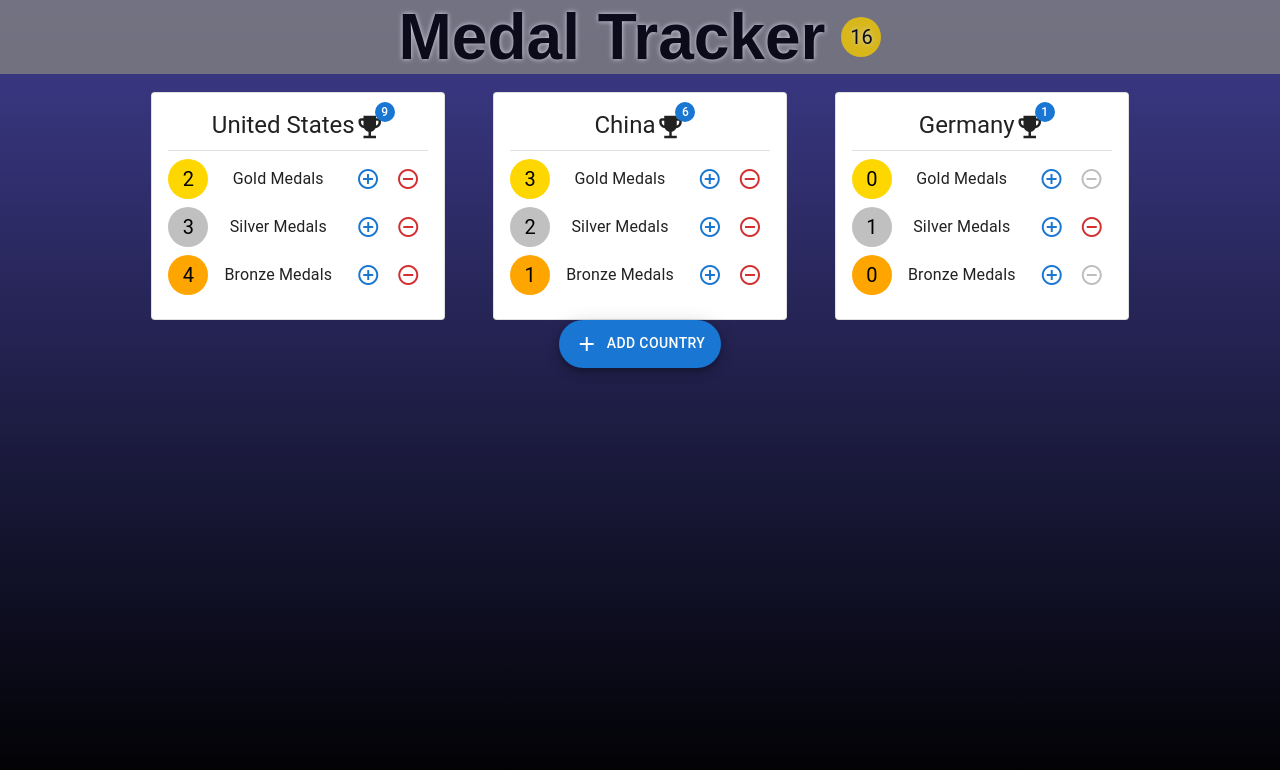
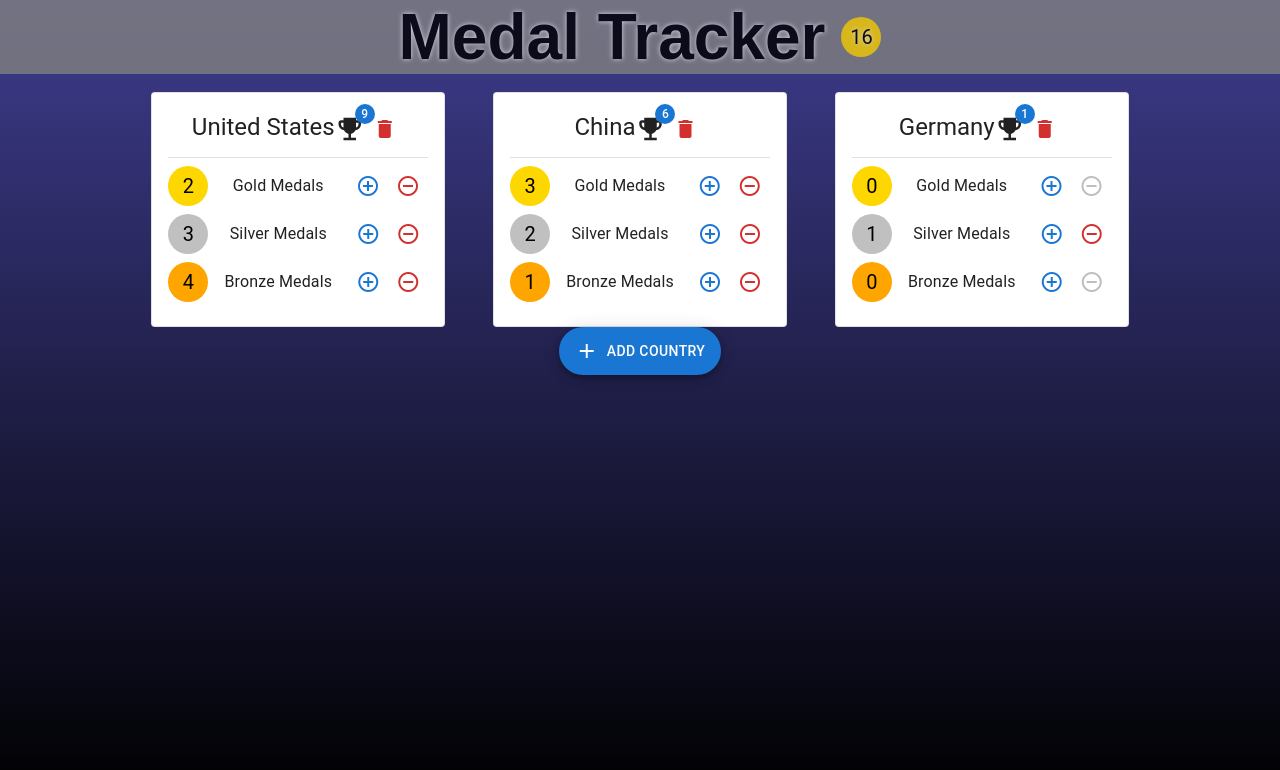
Before and after one commit to MoldyHacker/react-basic-concepts, a React (Create React App) app: page / in a window 1280 px wide. Shown: the top 770 px of the page. Built offline with nearby package versions, Linux system fonts and the light colour scheme.

Commit message:
Add and remove country functionality

```diff
--- a/src/App.js
+++ b/src/App.js
@@ -28,10 +28,9 @@ class App extends Component {
   handleAddCountry = (countryName) => {
     const country = { id: this.state.countries.length + 1, name: countryName, gold: 0, silver: 0, bronze: 0 }
     this.setState({ countries: [...this.state.countries, country]})
-    // const country = this.state.countries.find(country => country.id === countryId)
-    // country[medal]++
-
-    // this.setState({ countries: this.state.countries.map(c => c.id === country.id ? country : c)})
+  }
+  handleRemoveCountry = (countryId) => {
+    this.setState({ countries: this.state.countries.filter(country => country.id !== countryId)})
   }
   get totalMedals() {
     let total = 0
@@ -63,6 +62,7 @@ class App extends Component {
               country={country}
               onAddMedal={this.handleAddMedal}
               onRemoveMedal={this.handleRemoveMedal}
+              onRemoveCountry={this.handleRemoveCountry}
             />)
           }
         </Grid>
--- a/src/components/Country.jsx
+++ b/src/components/Country.jsx
@@ -4,7 +4,7 @@ import React, { Component } from "react";
 
 class Country extends Component {
     render() {
-        const { onAddMedal, onRemoveMedal, country } = this.props;
+        const { onAddMedal, onRemoveMedal, country, onRemoveCountry } = this.props;
         const totalMedals = country.gold + country.silver + country.bronze;
         return (
             <div>
@@ -19,7 +19,11 @@ class Country extends Component {
                                     color="primary">
                                         <Icon sx={{ fontSize: 30 }}>emoji_events_outlined</Icon>
                                     </Badge>
+                                    <IconButton aria-label="delete" onClick={() => onRemoveCountry(country.id)}>
+                                        <Icon color="error">delete</Icon>
+                                    </IconButton>
                                 </Typography>
+
                                 <Divider/>
                                 <Stack
                                     direction="row"
```
